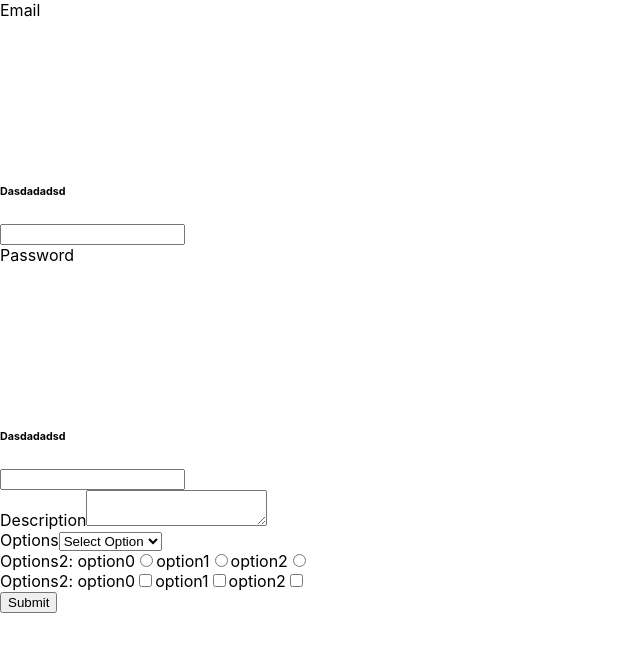
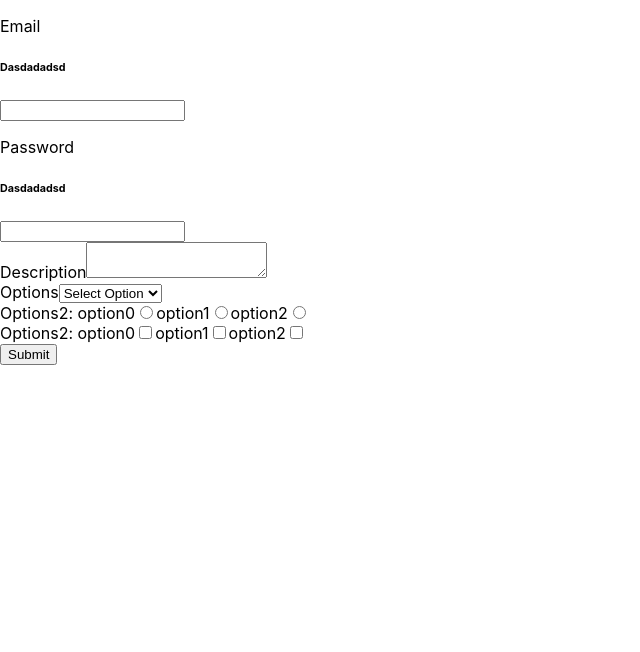
Before and after one commit to cvetanovskistefan72/formik-reusable-components, a React (Create React App) app: page / in a window 1280 px wide. Shown: the top 652 px of the page, without its empty margins (0-640 px from the left). Built offline with nearby package versions, Linux system fonts and the light colour scheme.

Commit message:
new branch

```diff
--- a/src/components/Input.jsx
+++ b/src/components/Input.jsx
@@ -6,15 +6,7 @@ export const Input = (props) => {
 
     return (
         <div>
-            <label>{label}</label>
-            <br/>
-            <br/>
-            <br/>
-            <br/>
-            <br/>
-            <br/>
-            <br/>
-            <br/>
+            <p>{label}</p>
             <h6>Dasdadadsd</h6>
             <Field id={name} name={name}   />
             <ErrorMessage name={name} component="span"/>
```
